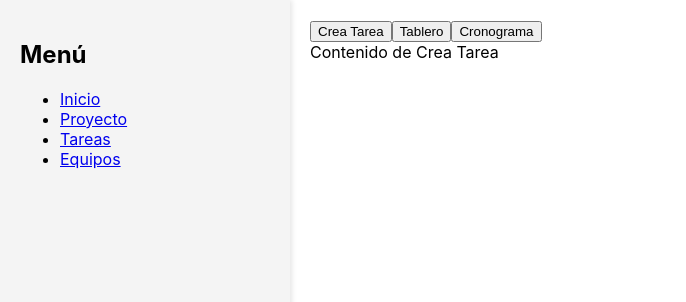
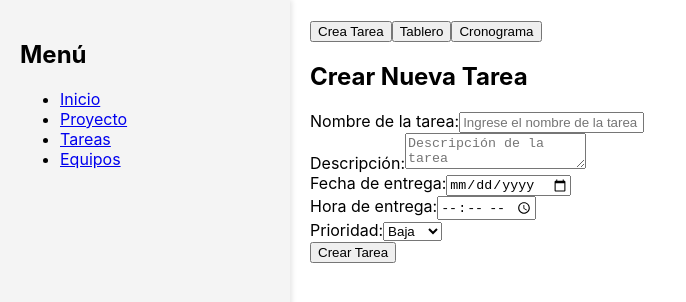
Before and after one commit to TaxelSa/GestorAAA, a React (Create React App) app in the folder gestoraaa/: page /tareas in a window 1280 px wide. Shown: the top 302 px of the page, without its empty margins (0-686 px from the left). Built offline with nearby package versions, Linux system fonts and the light colour scheme.

Commit message:
crear tarea

```diff
--- a/gestoraaa/src/CreaTarea.js
+++ b/gestoraaa/src/CreaTarea.js
@@ -1,8 +1,149 @@
-// filepath: d:\otrosprogramas\xampp\htdocs\GestorAAA\gestoraaa\src\CreaTarea.js
-import React from 'react';
+import { useState } from 'react';
 
-const CreaTarea = () => {
-  return <div>Contenido de Crea Tarea</div>;
+export const CrearTarea = ({ onTareaCreada }) => {
+  const [nuevaTarea, setNuevaTarea] = useState({
+    nombre_tarea: '',
+    descripcion: '',
+    fecha_entrega: '',
+    hora_entrega: '',
+    prioridad: 1,
+    id_usuario: '21011063',
+    id_estado: 1,
+    id_materia: 1,
+    id_proyecto: 22,
+  });
+
+  const [mensaje, setMensaje] = useState('');
+  const [mostrarMensaje, setMostrarMensaje] = useState(false);
+
+  const handleChange = (e) => {
+    const { name, value } = e.target;
+    setNuevaTarea((prev) => ({
+      ...prev,
+      [name]: name === 'prioridad' ? Number(value) : value,
+    }));
+  };
+
+  const crearTarea = async (e) => {
+    e.preventDefault();
+    try {
+      const response = await fetch('http://localhost/GestorAAA/gestoraaa/php/crear_tarea.php', {
+        method: 'POST',
+        headers: {
+          'Content-Type': 'application/json',
+        },
+        body: JSON.stringify(nuevaTarea),
+      });
+
+      const data = await response.json();
+      console.log('Respuesta del servidor:', data);
+
+      if (response.ok && data.status === 'success') {
+        setMensaje('¡Tarea creada exitosamente!');
+        setNuevaTarea({
+          nombre_tarea: '',
+          descripcion: '',
+          fecha_entrega: '',
+          hora_entrega: '',
+          prioridad: 1,
+          id_usuario: '21011063',
+          id_estado: 1,
+          id_materia: 1,
+          id_proyecto: 22,
+        });
+        if (onTareaCreada) onTareaCreada(); // Llama al callback si está definido
+      } else {
+        setMensaje(data.message || 'Error desconocido al crear la tarea.');
+      }
+    } catch (error) {
+      console.error('Error:', error);
+      setMensaje('Error de red o servidor.');
+    } finally {
+      setMostrarMensaje(true);
+      setTimeout(() => setMostrarMensaje(false), 3000);
+    }
+  };
+
+  return (
+    <div className="crear-tarea">
+      <h2>Crear Nueva Tarea</h2>
+
+      {mostrarMensaje && (
+        <div className={`mensaje ${mensaje.includes('Error') ? 'error' : 'success'}`}>
+          {mensaje}
+        </div>
+      )}
+
+      <form onSubmit={crearTarea} className="formulario">
+        <div className="form-group">
+          <label htmlFor="nombre">Nombre de la tarea:</label>
+          <input
+            id="nombre"
+            name="nombre_tarea"
+            type="text"
+            value={nuevaTarea.nombre_tarea}
+            onChange={handleChange}
+            required
+            placeholder="Ingrese el nombre de la tarea"
+          />
+        </div>
+
+        <div className="form-group">
+          <label htmlFor="descripcion">Descripción:</label>
+          <textarea
+            id="descripcion"
+            name="descripcion"
+            value={nuevaTarea.descripcion}
+            onChange={handleChange}
+            required
+            placeholder="Descripción de la tarea"
+          ></textarea>
+        </div>
+
+        <div className="form-row">
+          <div className="form-group">
+            <label htmlFor="fecha">Fecha de entrega:</label>
+            <input
+              id="fecha"
+              name="fecha_entrega"
+              type="date"
+              value={nuevaTarea.fecha_entrega}
+              onChange={handleChange}
+              required
+            />
+          </div>
+
+          <div className="form-group">
+            <label htmlFor="hora">Hora de entrega:</label>
+            <input
+              id="hora"
+              name="hora_entrega"
+              type="time"
+              value={nuevaTarea.hora_entrega}
+              onChange={handleChange}
+              required
+            />
+          </div>
+        </div>
+
+        <div className="form-group">
+          <label htmlFor="prioridad">Prioridad:</label>
+          <select
+            id="prioridad"
+            name="prioridad"
+            value={nuevaTarea.prioridad}
+            onChange={handleChange}
+          >
+            <option value={1}>Baja</option>
+            <option value={2}>Media</option>
+            <option value={3}>Alta</option>
+          </select>
+        </div>
+
+        <button type="submit" className="btn-crear">Crear Tarea</button>
+      </form>
+    </div>
+  );
 };
 
-export default CreaTarea;
+export default CrearTarea;
--- a/gestoraaa/src/Kanban.js
+++ b/gestoraaa/src/Kanban.js
@@ -1,25 +1,50 @@
-import React from "react";
+import React, { useEffect, useState } from "react";
 import { useDragAndDrop } from "@formkit/drag-and-drop/react";
 
 const KanbanBoard = () => {
-  const initialTodos = [
-    { id: "1", title: "Schedule perm" },
-    { id: "2", title: "Rewind VHS tapes" },
-    { id: "3", title: "Make change for the arcade" },
-    { id: "4", title: "Get disposable camera developed" },
-    { id: "5", title: "Learn C++" },
-    { id: "6", title: "Return Nintendo Power Glove" },
-  ];
+  const [loading, setLoading] = useState(true);
+  const [error, setError] = useState(null);
 
-  const initialDones = [{ id: "7", title: "Pickup new mix-tape from Beth" }];
+  const [todoRef, todos] = useDragAndDrop([], { group: "kanban-tasks" });
+  const [doneRef, dones] = useDragAndDrop([], { group: "kanban-tasks" });
 
-  const [todoRef, todos] = useDragAndDrop(initialTodos, {
-    group: "kanban-tasks",
-  });
+  useEffect(() => {
+    const fetchTasks = async () => {
+      try {
+        const response = await fetch('http://localhost/GestorAAA/gestoraaa/php/tareas.php');
 
-  const [doneRef, dones] = useDragAndDrop(initialDones, {
-    group: "kanban-tasks",
-  });
+        console.log('response.ok', response.ok);
+        console.log('response.status', response.status);
+
+        if (!response.ok) {
+          throw new Error(`HTTP error! status: ${response.status}`);
+        }
+
+        const data = await response.json();
+        console.log('DATA FROM SERVER:', data);
+
+        if (data.status === "success" && Array.isArray(data.data)) {
+          const todoTasks = data.data.filter(task => task.id_estado === 1);
+          const doneTasks = data.data.filter(task => task.id_estado === 2);
+
+          todos.set(todoTasks.map(task => ({ id: task.id_tarea.toString(), title: task.nombre_tarea })));
+          dones.set(doneTasks.map(task => ({ id: task.id_tarea.toString(), title: task.nombre_tarea })));
+        } else {
+          throw new Error("Formato inesperado de respuesta del servidor");
+        }
+      } catch (err) {
+        console.error('ERROR EN FETCH:', err);
+        setError("Error al conectar o procesar datos del servidor");
+      } finally {
+        setLoading(false);
+      }
+    };
+
+    fetchTasks();
+  }, [todos, dones]);
+
+  if (loading) return <div className="p-4 text-center">Cargando tareas...</div>;
+  if (error) return <div className="p-4 text-red-500 text-center">{error}</div>;
 
   return (
     <div className="p-4">
@@ -34,7 +59,7 @@ const KanbanBoard = () => {
           <tr>
             <td className="align-top border">
               <ul ref={todoRef} className="min-h-[200px] divide-y divide-gray-200">
-                {todos.map((task) => (
+                {todos.value.map((task) => (
                   <li
                     key={task.id}
                     className="p-2 hover:bg-blue-100 cursor-move transition"
@@ -46,7 +71,7 @@ const KanbanBoard = () => {
             </td>
             <td className="align-top border">
               <ul ref={doneRef} className="min-h-[200px] divide-y divide-gray-200">
-                {dones.map((task) => (
+                {dones.value.map((task) => (
                   <li
                     key={task.id}
                     className="p-2 hover:bg-green-100 cursor-move transition"
```
